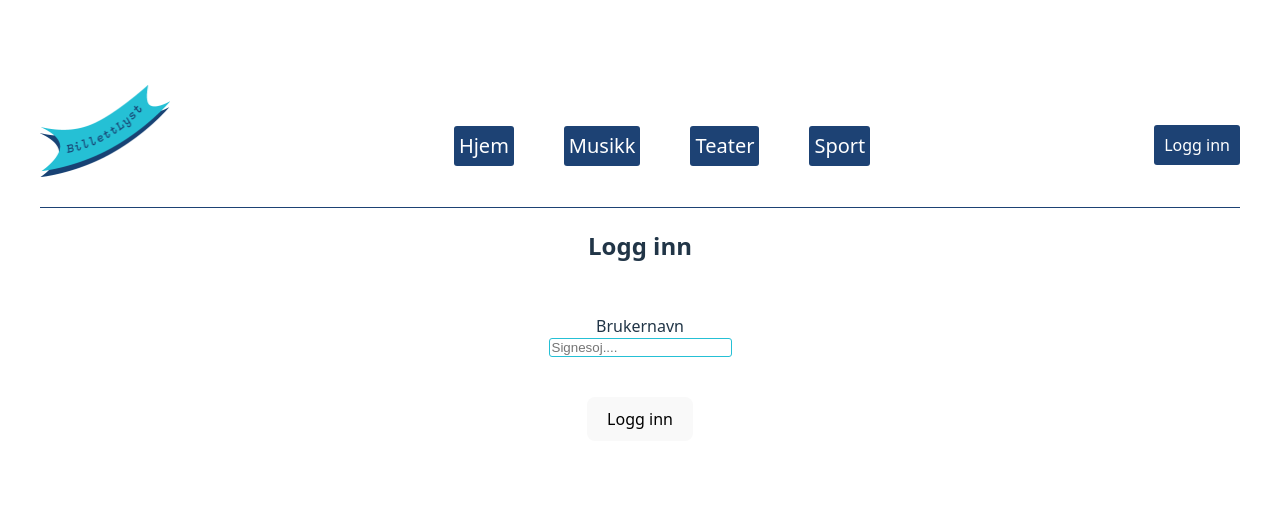
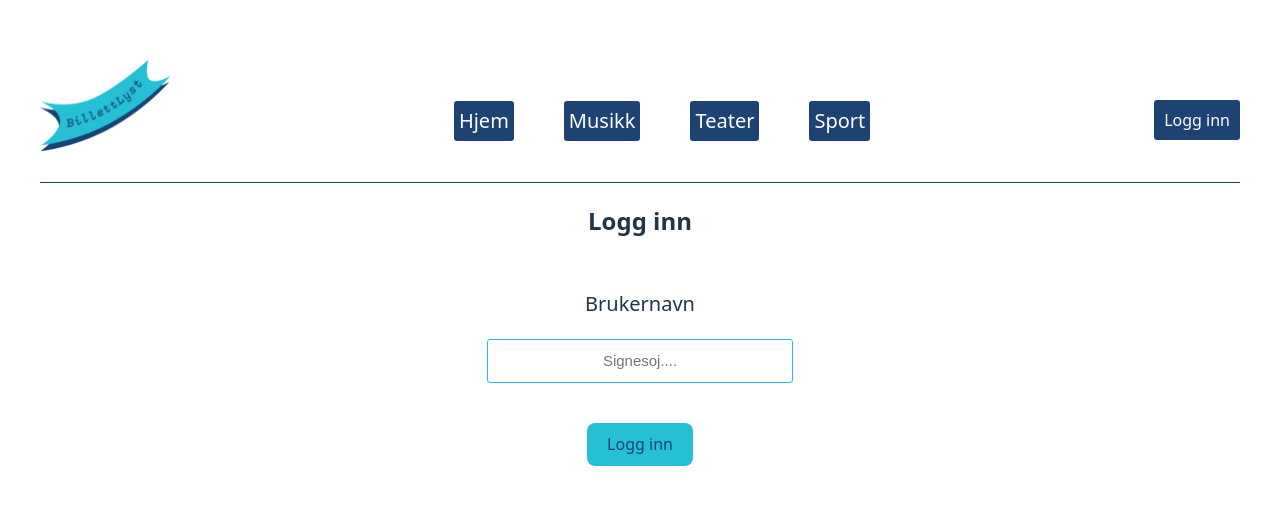
Before and after one commit to hannaso91/eksamen_UIN2025_BillettLyst, a React (Vite) app: page /dashboard in a window 1280 px wide. Shown: the part 137-642 px from the top of the page. Built offline with nearby package versions, Linux system fonts and the light colour scheme; no server answers.

Commit message:
Stilsatt logginn
Stilsatt logg-inn for desktop + mobil

```diff
--- a/src/styles/loginInput.scss
+++ b/src/styles/loginInput.scss
@@ -10,18 +10,44 @@ form{
         display: flex;
         flex-direction: column;
         margin-bottom: 40px;
+        font-size: 20px;
+        font-weight: 400;
 
         input{
             border-radius: 3px;
             border: 1px solid #25C0D5;
+            font-size: 15px;
+            color: #1D4274;
+            margin-top: 20px;
+        }
+    }
 
-        }
+    button{
+        background-color: #25C0D5;
+        color: #1D4274;
     }
 }
 
 
 @media screen and (min-width: 480px){
-    header{
-        min-width: 100%;
+    form{
+        display: flex;
+
+        label{
+            display: flex;
+            font-size: 20px;
+            font-weight: 400;
+
+            input{
+                border-radius: 3px;
+                border: 1px solid #25C0D5;
+                font-size: 15px;
+                margin-top: 20px;
+                width: 300px;
+                height: 40px;
+                text-align: center;
+            }
+        }
+
     }
 }
```
